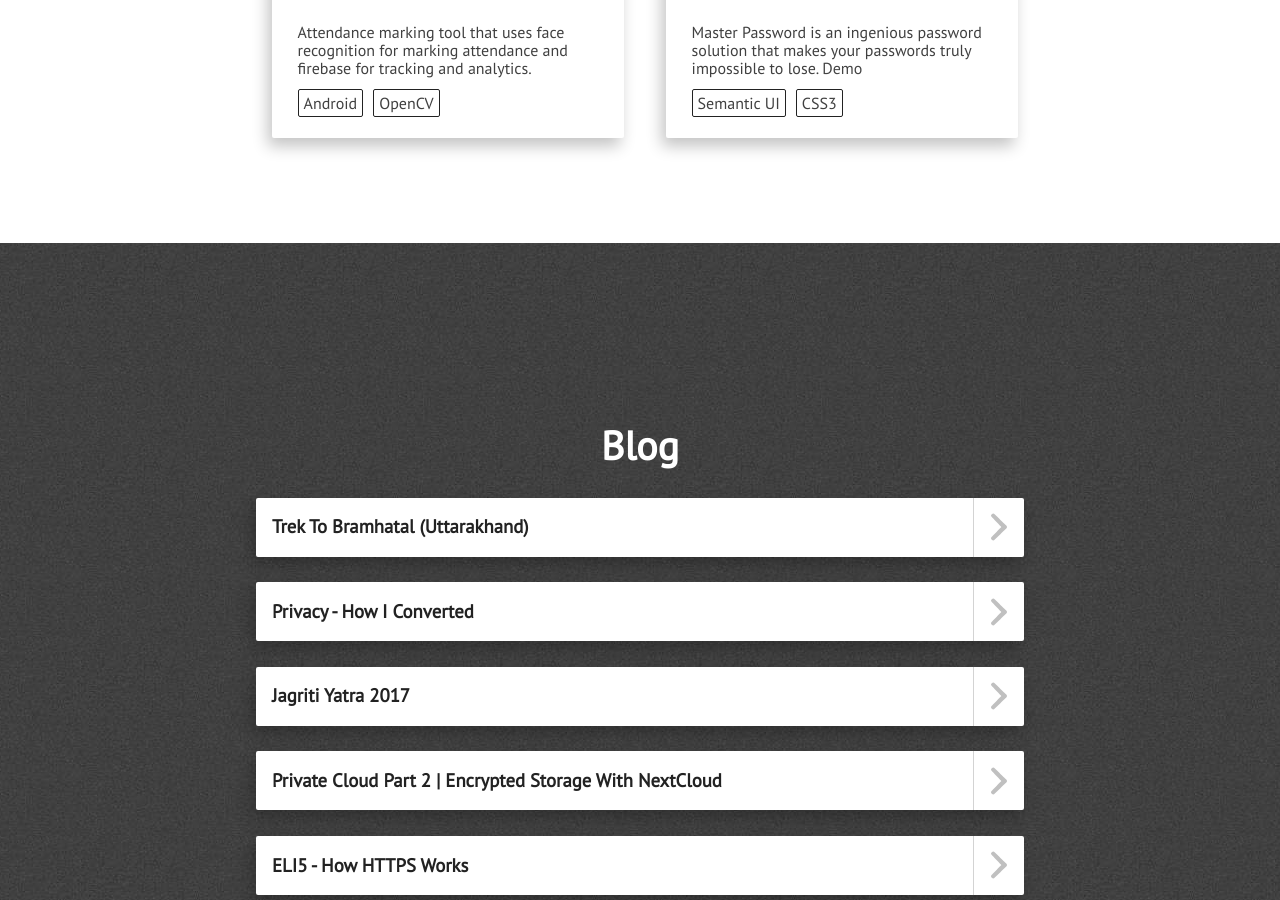
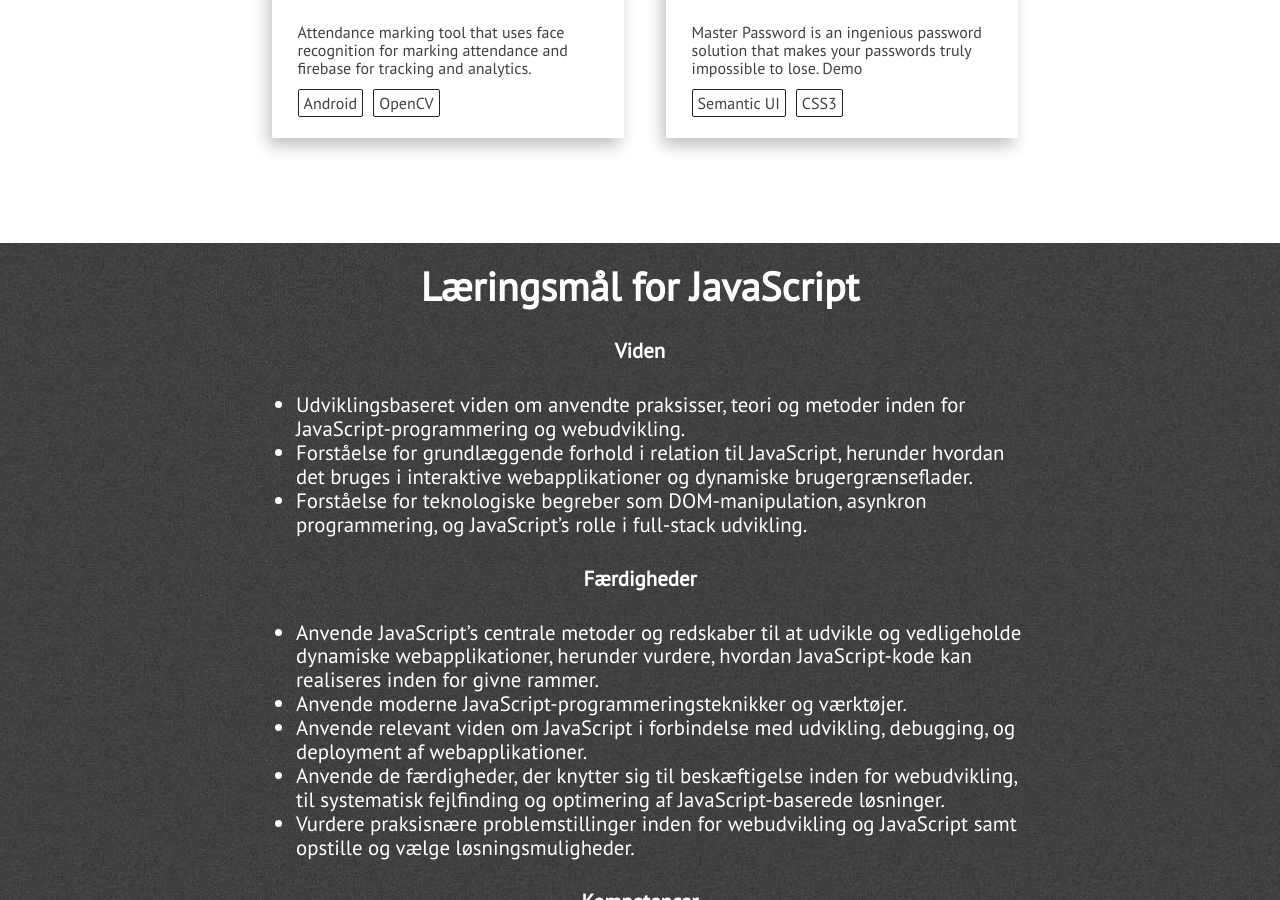
Before and after one commit to JustinAnthonyKapelke/Portfolio2, a Jekyll site: the page built from index.html, in a window 1280 px wide and 900 px high, scrolled down 3763 px. Built offline with Jekyll 4.4.1, drawn with Linux system fonts in a browser that asks for light colours; nearby versions of some CDN libraries; some of the changed text lies outside the part shown.

Commit message:
Update blogs.html

```diff
--- a/_includes/blogs.html
+++ b/_includes/blogs.html
@@ -1,8 +1,36 @@
 <div class="section-wrapper">
-    <section class="section" id="blog-posts">
-        <div class="full-width">
-            <div class="section-heading" id="recent-posts-text">Blog</div>
-            <div class="blogs-wrapper" id="rss-feeds"></div>
+    <section class="section skills" id="skills">
+        <div>
+            <div class="section-heading" id="skills-text">Læringsmål for JavaScript</div>
+
+            <div class="what-i-do">
+                <div class="what-i-do">
+                    <h3 class="center-align skills-subsection">Viden</h3>
+                    <ul class="paragraph-text">
+                        <li>Udviklingsbaseret viden om anvendte praksisser, teori og metoder inden for JavaScript-programmering og webudvikling.</li>
+                        <li>Forståelse for grundlæggende forhold i relation til JavaScript, herunder hvordan det bruges i interaktive webapplikationer og dynamiske brugergrænseflader.</li>
+                        <li>Forståelse for teknologiske begreber som DOM-manipulation, asynkron programmering, og JavaScript’s rolle i full-stack udvikling.</li>
+                    </ul>
+                </div>
+                <div class="what-i-do">
+                    <h3 class="center-align skills-subsection">Færdigheder</h3>
+                    <ul class="paragraph-text">
+                        <li>Anvende JavaScript’s centrale metoder og redskaber til at udvikle og vedligeholde dynamiske webapplikationer, herunder vurdere, hvordan JavaScript-kode kan realiseres inden for givne rammer.</li>
+                        <li>Anvende moderne JavaScript-programmeringsteknikker og værktøjer.</li>
+                        <li>Anvende relevant viden om JavaScript i forbindelse med udvikling, debugging, og deployment af webapplikationer.</li>
+                        <li>Anvende de færdigheder, der knytter sig til beskæftigelse inden for webudvikling, til systematisk fejlfinding og optimering af JavaScript-baserede løsninger.</li>
+                        <li>Vurdere praksisnære problemstillinger inden for webudvikling og JavaScript samt opstille og vælge løsningsmuligheder.</li>
+                    </ul>
+                </div>
+                <div class="what-i-do">
+                    <h3 class="center-align skills-subsection">Kompetencer</h3>
+                    <ul class="paragraph-text">
+                        <li>Håndtere udviklingsforløb for JavaScript-baserede systemer under anvendelse af fagområdets moderne metoder, teknikker og værktøjer.</li>
+                        <li>Deltage i fagligt og tværfagligt samarbejde og projektarbejde i forbindelse med webudvikling med en professionel tilgang, samt deltage i udvikling af praksis inden for JavaScript-programmering.</li>
+                        <li>I en struktureret sammenhæng tilegne sig ny viden, færdigheder og kompetencer i relation til webudvikling og JavaScript, herunder domæneviden, teknologisk viden samt anvendelse af nye metoder, teknikker og værktøjer.</li>
+                    </ul>
+                </div>
+            </div>
         </div>
     </section>
 </div>
```
